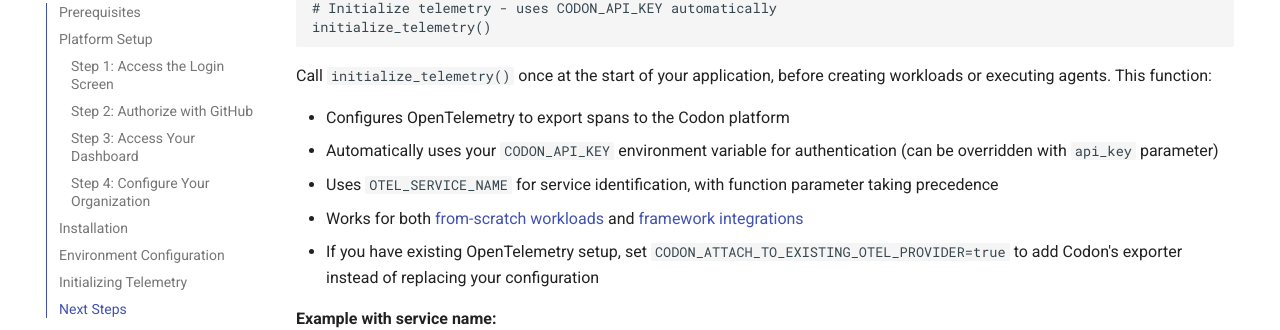
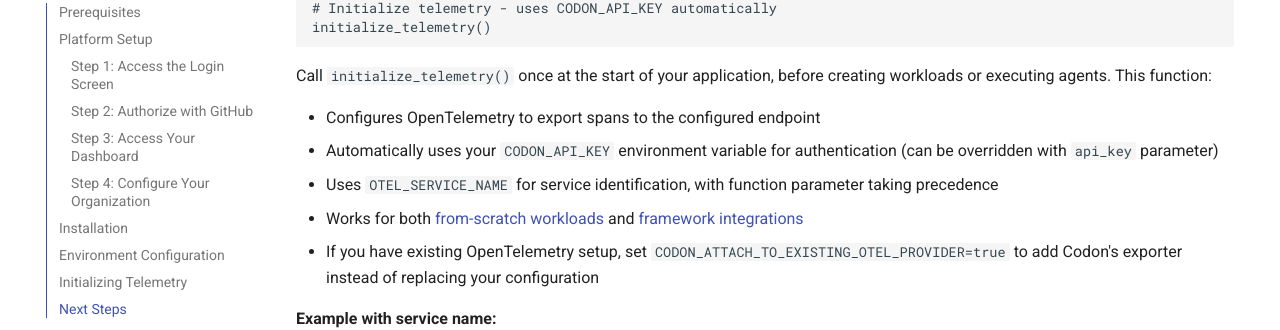
Before and after one commit to Codon-Ops/codon-sdk, an MkDocs documentation site: the page built from docs/public/getting-started.md, in a window 1280 px wide and 900 px high, scrolled down 4372 px. Shown: the part 177-507 px from the top of the window. Built offline with MkDocs 1.6.1 and Material for MkDocs 9.7.7, drawn with Linux system fonts in a browser that asks for light colours.

Commit message:
dev/doc: Adding  in getting started section about initializing telemetry

```diff
--- a/docs/public/getting-started.md
+++ b/docs/public/getting-started.md
@@ -99,7 +99,7 @@
 
 Call `initialize_telemetry()` once at the start of your application, before creating workloads or executing agents. This function:
 
-- Configures OpenTelemetry to export spans to the Codon platform
+- Configures OpenTelemetry to export spans to the configured endpoint
 - Automatically uses your `CODON_API_KEY` environment variable for authentication (can be overridden with `api_key` parameter)
 - Uses `OTEL_SERVICE_NAME` for service identification, with function parameter taking precedence
 - Works for both [from-scratch workloads](building-from-scratch.md) and [framework integrations](instrumentation/langgraph.md)
```
